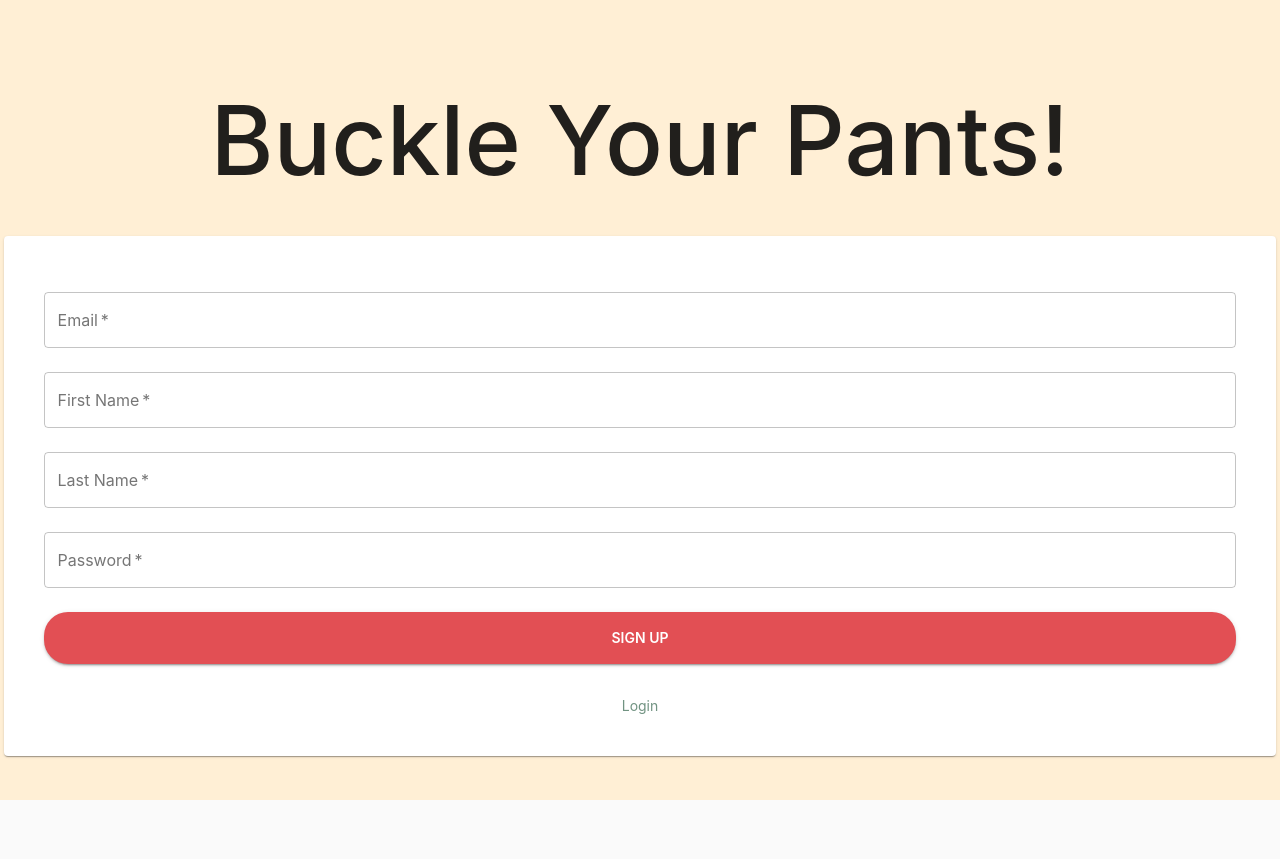
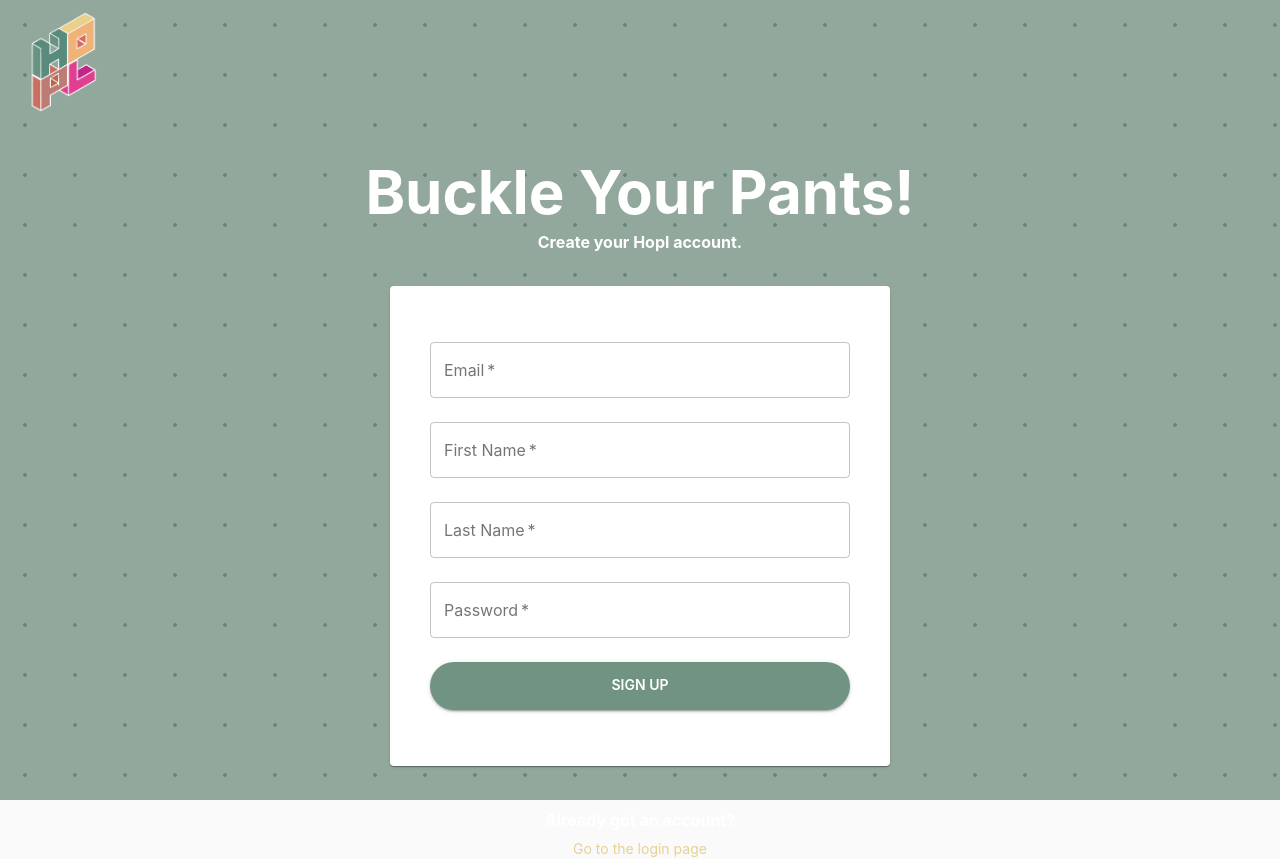
Before and after one commit to Pros0/hopl, a Next.js app in the folder app/: page /signup in a window 1280 px wide. Before the commit the page ends 800 px from the top, so only its background shows below. Built offline with nearby package versions, Linux system fonts and the light colour scheme; no server answers.

Commit message:
New design sign in

```diff
--- a/app/components/SignUpPage/index.js
+++ b/app/components/SignUpPage/index.js
@@ -1,71 +1,26 @@
 import React, { useState } from 'react';
-import styled from 'styled-components';
+import { useIntl } from 'react-intl';
 import NextLink from 'next/link';
-import Card from '@material-ui/core/Card';
 import Link from '@material-ui/core/Link';
-import Typography from '@material-ui/core/Typography';
 import TextField from '@material-ui/core/TextField';
-import Button from '@material-ui/core/Button';
-import MuiAlert from '@material-ui/lab/Alert';
 
+import Logo from '../Logo';
+import Alert from '../Alert';
 import { getGatewayUsers } from '../../utils/gateways';
 import fetcher from '../../utils/fetcher';
 import withAuth from '../../hocs/withAuth';
-
-const StyledMuiAlert = styled(MuiAlert)`
-  margin-bottom: 2rem;
-`;
-const Alert = (props) => (
-  <StyledMuiAlert elevation={6} variant="filled" {...props} />
-);
-
-const Wrapper = styled.div`
-  height: 100%;
-  background: papayawhip;
-  display: flex;
-  flex-direction: column;
-  align-items: center;
-  justify-content: center;
-`;
-
-const Form = styled.form`
-  text-align: center;
-  display: flex;
-  flex-wrap: wrap;
-  margin-bottom: 1rem;
-
-  & > * {
-    width: 100%;
-  }
-`;
-
-const ButtonWrapper = styled.div`
-  margin: ${({ theme }) => theme.spacing(2, 0)};
-`;
-
-const StyledCard = styled(Card)`
-  padding: ${({ theme }) => theme.spacing(5, 5, 5, 5)};
-  text-align: center;
-`;
-
-const Header = styled(Typography).attrs(() => ({
-  component: 'h1',
-  variant: 'h1',
-  gutterBottom: true,
-}))`
-  margin: ${({ theme }) => theme.spacing(5, 5, 5, 5)};
-`;
-
-const StyledButton = styled(Button)`
-  && {
-    height: 3.2rem;
-    border-radius: 24px;
-    background: #e24f54;
-    color: white;
-  }
-`;
+import messages from './messages';
+import {
+  LogoWrapper,
+  ContentWrapper,
+  Form,
+  Card,
+  Button,
+} from '../common/NotLoggedIn/styles';
+import { PageWrapper, Title, Subtitle } from './styles';
 
 const SignUp = () => {
+  const { formatMessage } = useIntl();
   const [formData, setFormData] = useState({});
   const [isSubmitting, setIsSubmitting] = useState(false);
   const [response, setResponse] = useState(null);
@@ -96,14 +51,19 @@ const SignUp = () => {
   };
 
   return (
-    <Wrapper>
-      <Header>Buckle Your Pants!</Header>
-      <StyledCard disabled={isSubmitting}>
+    <PageWrapper>
+      <LogoWrapper>
+        <Logo />
+      </LogoWrapper>
+      <ContentWrapper>
+        <Title>{formatMessage(messages.mainTitle)} </Title>
+        <Subtitle>{formatMessage(messages.subtitle)}</Subtitle>
+        <Card disabled={isSubmitting}>
           <Form onSubmit={submit}>
             <TextField
               required
               fullWidth
-            label="Email"
+              label={formatMessage(messages.emailInputPlaceholder)}
               variant="outlined"
               margin="normal"
               name="email"
@@ -113,7 +73,7 @@ const SignUp = () => {
             <TextField
               required
               fullWidth
-            label="First Name"
+              label={formatMessage(messages.firstNameInputPlaceholder)}
               variant="outlined"
               margin="normal"
               name="firstName"
@@ -123,7 +83,7 @@ const SignUp = () => {
             <TextField
               required
               fullWidth
-            label="Last Name"
+              label={formatMessage(messages.lastNameInputPlaceholder)}
               variant="outlined"
               margin="normal"
               name="lastName"
@@ -133,7 +93,7 @@ const SignUp = () => {
             <TextField
               required
               fullWidth
-            label="Password"
+              label={formatMessage(messages.passwordInputPlaceholder)}
               variant="outlined"
               margin="normal"
               type="password"
@@ -141,16 +101,14 @@ const SignUp = () => {
               onChange={handleChange}
               disabled={isSubmitting}
             />
-          <ButtonWrapper>
-            <StyledButton
+            <Button
               fullWidth
               variant="contained"
               type="submit"
               disabled={isSubmitting}
             >
-              Sign up
-            </StyledButton>
-          </ButtonWrapper>
+              {formatMessage(messages.signUpButton)}
+            </Button>
           </Form>
 
           {response && (
@@ -160,14 +118,17 @@ const SignUp = () => {
                 : `User with email ${response.email} was successfully created!`}
             </Alert>
           )}
-
+        </Card>
+        <Subtitle component="h2" variant="subtitle1" gutterBottom>
+          {formatMessage(messages.backToLoginTitle)}
+        </Subtitle>
         <NextLink href="/login">
-          <Link margin="normal" variant="body2" href="/login">
-            Login
+          <Link color="secondary" margin="normal" href="/login">
+            {formatMessage(messages.backToLoginLinkText)}
           </Link>
         </NextLink>
-      </StyledCard>
-    </Wrapper>
+      </ContentWrapper>
+    </PageWrapper>
   );
 };
 
--- /dev/null
+++ b/app/components/SignUpPage/messages.js
@@ -0,0 +1,40 @@
+import { defineMessages } from 'react-intl';
+
+export default defineMessages({
+  mainTitle: {
+    id: 'signUp.mainTitle',
+    defaultMessage: 'Buckle Your Pants!',
+  },
+  subtitle: {
+    id: 'signUp.subtitle',
+    defaultMessage: 'Create your Hopl account.',
+  },
+  emailInputPlaceholder: {
+    id: 'signUp.emailInputPlaceholder',
+    defaultMessage: 'Email',
+  },
+  firstNameInputPlaceholder: {
+    id: 'signUp.firstNameInputPlaceholder',
+    defaultMessage: 'First Name',
+  },
+  lastNameInputPlaceholder: {
+    id: 'signUp.lastNameInputPlaceholder',
+    defaultMessage: 'Last Name',
+  },
+  passwordInputPlaceholder: {
+    id: 'signUp.passwordInputPlaceholder',
+    defaultMessage: 'Password',
+  },
+  signUpButton: {
+    id: 'signUp.signUpButton',
+    defaultMessage: 'Sign Up',
+  },
+  backToLoginTitle: {
+    id: 'signUp.backToLoginTitle',
+    defaultMessage: `Already got an account?`,
+  },
+  backToLoginLinkText: {
+    id: 'signUp.backToLoginLinkText',
+    defaultMessage: 'Go to the login page',
+  },
+});
--- /dev/null
+++ b/app/components/SignUpPage/styles.js
@@ -0,0 +1,23 @@
+import styled from 'styled-components';
+import {
+  PageWrapper as DefaultPageWrapper,
+  Title as DefaultTitle,
+  Subtitle as DefaultSubtitle,
+} from '../common/NotLoggedIn/styles';
+
+export const PageWrapper = styled(DefaultPageWrapper)`
+  background: ${({ theme }) => theme.palette.primary.light};
+  background-image: ${({
+    theme,
+  }) => `radial-gradient(${theme.palette.primary.dark} 2px, transparent 1px),
+  radial-gradient(${theme.palette.primary.dark} 1px, transparent 2px);`}
+  background-size: 50px 50px;
+`;
+
+export const Title = styled(DefaultTitle)`
+  color: ${({ theme }) => theme.palette.primary.contrastText};
+`;
+
+export const Subtitle = styled(DefaultSubtitle)`
+  color: ${({ theme }) => theme.palette.primary.contrastText};
+`;
--- a/app/components/LoginPage/styles.js
+++ b/app/components/common/NotLoggedIn/styles.js
@@ -1,7 +1,7 @@
 import styled from 'styled-components';
-import Card from '@material-ui/core/Card';
+import MuiCard from '@material-ui/core/Card';
 import Typography from '@material-ui/core/Typography';
-import Button from '@material-ui/core/Button';
+import MuiButton from '@material-ui/core/Button';
 
 export const PageWrapper = styled.div`
   height: 100%;
@@ -36,10 +36,13 @@ export const Form = styled.form`
   }
 `;
 
-export const StyledCard = styled(Card)`
+export const Card = styled(MuiCard)`
   padding: ${({ theme }) => theme.spacing(5, 5, 5, 5)};
   text-align: center;
   margin: ${({ theme }) => theme.spacing(3, 2, 5, 2)};
+  && {
+    max-width: 500px;
+  }
 `;
 
 export const Title = styled(Typography).attrs(() => ({
@@ -56,7 +59,7 @@ export const Subtitle = styled(Typography).attrs(() => ({
   gutterBottom: true,
 }))``;
 
-export const StyledButton = styled(Button).attrs(() => ({ color: 'primary' }))`
+export const Button = styled(MuiButton).attrs(() => ({ color: 'primary' }))`
   && {
     margin: ${({ theme }) => theme.spacing(2, 0)};
   }
```
Also changed, not shown: app/components/LoginPage/index.js (+7 -7 lines). Lines whose indentation alone changed are shown as unchanged.
